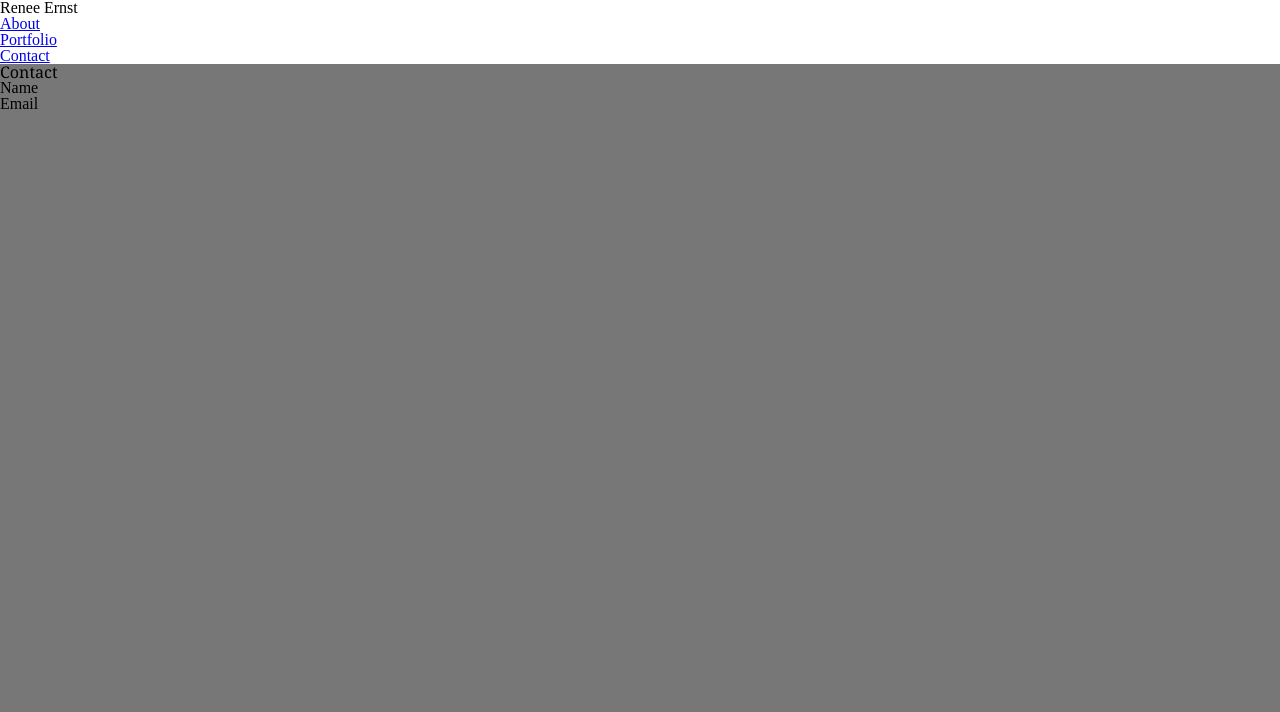
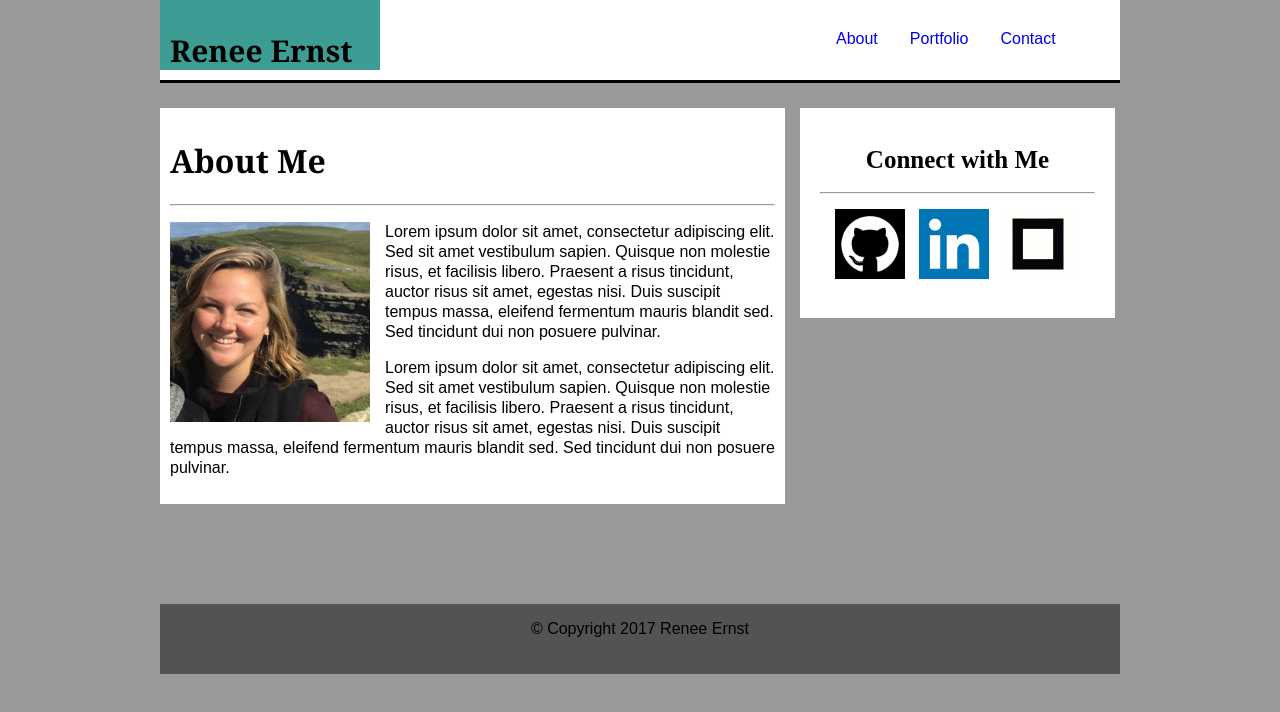
Before and after one commit to rernst322/Basic-Portfolio, a plain HTML site: page contact.html in a window 1280 px wide. Drawn offline with Linux system fonts and the light colour scheme; files that its build step writes are made by us from their sources.

Commit message:
initial files

```diff
--- a/contact.html
+++ b/contact.html
@@ -4,38 +4,56 @@
 
 <meta charset="UTF-8">
 
-<link rel="stylesheet" type="text/css" href="reset.css">
-<link rel="stylesheet" type="text/css" href="style.css">
-<link rel="HTML" href="contact.html">
-<link rel="HTML" href="portfolio.html">
-<link rel="HTML" href="index.html">
+<link rel="stylesheet" type="text/css" href="css/style.css">
 
 </head>
 
 <body>
 
-<header>
 
-<nav>
-	<div class="Name">Renee Ernst</div>
-
+<div id="nav">
+	<div class="Name"><h1>Renee Ernst</h1></div>
+	<div class="NavList">
 	<ul>
-		<li><a href="about.html">About</a></li>
+		<li><a href="index.html">About</a></li>
 		<li><a href="portfolio.html">Portfolio</a></li>
 		<li><a href="contact.html">Contact</a></li>
 	</ul>
-</nav>
+	</div>
 
-</header>
+</div>
 
-	<div class="ContactBox">
-		<h1>Contact</h1>
-		<h2>Name</h2>
-		<h2>Email</h2>
+<div id="AboutMe">
+	<h1>About Me</h1>
+	<hr>
+	<p></p>
+
+	<img class="MyPic" src="assets/Renee.jpg" height="200">
+
+	<p>Lorem ipsum dolor sit amet, consectetur adipiscing elit. Sed sit amet vestibulum sapien. Quisque non molestie risus, et facilisis libero. Praesent a risus tincidunt, auctor risus sit amet, egestas nisi. Duis suscipit tempus massa, eleifend fermentum mauris blandit sed. Sed tincidunt dui non posuere pulvinar.</p>
+	<p>Lorem ipsum dolor sit amet, consectetur adipiscing elit. Sed sit amet vestibulum sapien. Quisque non molestie risus, et facilisis libero. Praesent a risus tincidunt, auctor risus sit amet, egestas nisi. Duis suscipit tempus massa, eleifend fermentum mauris blandit sed. Sed tincidunt dui non posuere pulvinar.</p>
+</div>
+
+<div id="Connect">
+	<h2>Connect with Me</h2>
+
+	<hr>
+
+	<div class="ConnectImg">
+		<img src="assets/github.png" alt="http:/wwww" height="70">
+		<img src="assets/linkedin.png" alt="LinkedIN" height="70">
+		<img src="assets/box.jpg" alt="Box" height="70">
 	</div>
 
 
+</div>
+
+<footer>
+	<p>&copy; Copyright 2017 Renee Ernst</p>
+
+</footer>
 
 
 </body>
+
 </html>
--- a/css/style.css
+++ b/css/style.css
@@ -1,27 +1,125 @@
+
+
 body {
-	background-color: #777;
+	width: 960px;
+	margin: 0 auto;
+	background-color: #999;
 }
 
-nav {
+#nav {
+	width: 100%;
+	border-color: #777;
+	border-bottom: solid;
+	height: 80px;
 	background-color: white;
-	font-family
+	font-family: Arial;
+	margin-bottom: 20px;
+	position: relative;
 }
 
-nav-ul {
+#nav ul {
+	list-style-type: none;
+}
 
+.NavList {
+	clear: right;
+	float: left;
+	margin-left: 400px;
+
+}
+
+.Name {
+	font-size: 30px;
+	height: 50px;
+	width: 200px;
+	float: left;
+	padding: 10px;
+	background-color: rgb(61, 156, 148);
+}
+
+.Name h1 {
+	font-size: 30px;
+}
+li {
+	float: left;
+}
+
+li a {
+	display: block;
+	text-align: center;
+	padding: 14px 16px;
+	text-decoration: none;
 }
 
 h1 {
 	font-family: 'Georgia', Times, Times New Roman, serif;
 }
 
+h2 {
+	font-size: 25px;
+	line-height: 22px;
+}
+
 p {
 	font-family: 'Arial', 'Helvetica Neue', Helvetica, sans-serif;
 }
-.AboutMe {
+#AboutMe {
+	width: 605px;
+	background-color: white;
+	top: 60px;
+	float: left;
+	padding: 10px;
+	margin-bottom: 100px;
+	margin-top: 5px;
+}
+
+#Connect {
+	width: 275px;
+	float: right;
+	background-color: white;
+	padding: 20px;
+	margin:5px;
 
 }
 
-.name {
-	background-color; #4aaa5;
+.MyPic {
+	float: left;
 }
+
+#AboutMe p {
+	clear: right;
+	line-height: 20px;
+}
+
+#AboutMe img {
+	margin-right: 15px;
+	margin-bottom: 10px;
+}
+
+.ConnectImg {
+	margin: 10px;
+}
+
+.ConnectImg img {
+	margin: 5px;
+}
+
+#Connect h2 {
+	text-align: center;
+}
+
+
+
+footer {
+	clear: left;
+	width: 960px;
+	height: 70px;
+	background-color: rgb(83, 83, 83);
+	display: block;
+}
+
+footer p {
+	line-height: 50px;
+	text-align: center;
+
+}
```
Also changed, not shown: index.html (+25 -15 lines), portfolio.html (+50 -0 lines), assets/background.png (added), assets/box.jpg (added), assets/github.png (added), assets/linkedin.png (added), 2 other files.
